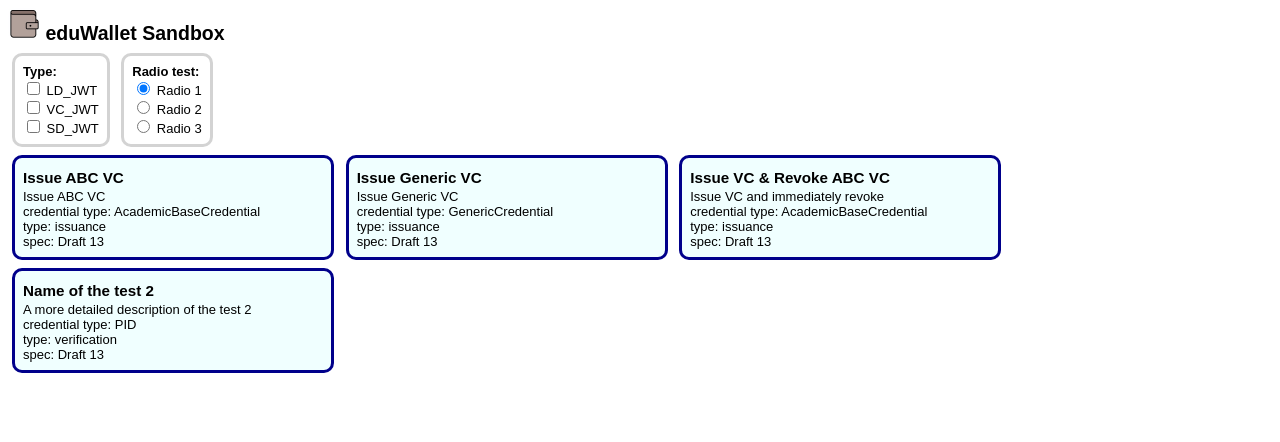
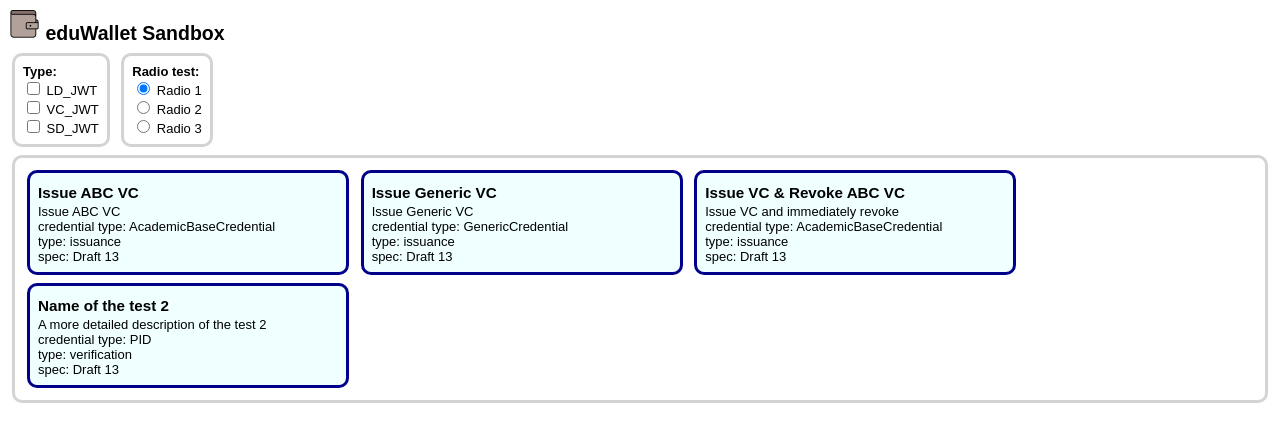
Before and after one commit to sanderhollaar/sandbox-gui, a Flask app: page / in a window 1280 px wide. Shown: the top 442 px of the page. Run offline with Flask 3, Linux system fonts and the light colour scheme; parts of the project's set-up code (start-up, migrations or seed data) failed here and were passed over.

Commit message:
Add group style

```diff
--- a/static/style.css
+++ b/static/style.css
@@ -24,13 +24,15 @@ a {
     color: inherit;
 }
 
-div.form {
+div.group {
     margin: 4px;
     padding: 8px;
     vertical-align: top;
     display: inline-block;
     border: 3px solid lightgrey;
     border-radius: 10px;
+    background-color:white;
+/*     filter: drop-shadow(5px 5px lightgrey) */
 }
 
 div.test {
--- a/templates/landing.j2
+++ b/templates/landing.j2
@@ -7,13 +7,13 @@
 <h2><img src="{{ url_for('static', filename='wallet.ico') }}" width=32> eduWallet Sandbox</h2>
 <form action='/test' name='theForm' method=POST>
 <input type=hidden name=test_id>
-<div class=form>
+<div class=group>
     <p><b>Type:</b></p>
     <p><input type=checkbox name=ld_jwt value=On> LD_JWT</p>
     <p><input type=checkbox name=vc_jwt value=On> VC_JWT</p>
     <p><input type=checkbox name=sd_jwt value=On> SD_JWT</p>
 </div>
-<div class=form>
+<div class=group>
     <p><b>Radio test:</b></p>
     <p><input type=radio name=radio value=radio1 checked> Radio 1</p>
     <p><input type=radio name=radio value=radio2> Radio 2</p>
@@ -21,6 +21,7 @@
 </div>
 <br>
 
+<div class=group>
 {% for id, test in tests.items() %}
 <div class=test onclick="return clickTest('{{id}}');">
     <h3>{{ test.name }}</h3>
@@ -30,6 +31,7 @@
     <p>spec: {{ test.spec_version }}</p>
 </div>
 {% endfor %}
+</div>
 </form>
 
 <script type="text/javascript">
```
